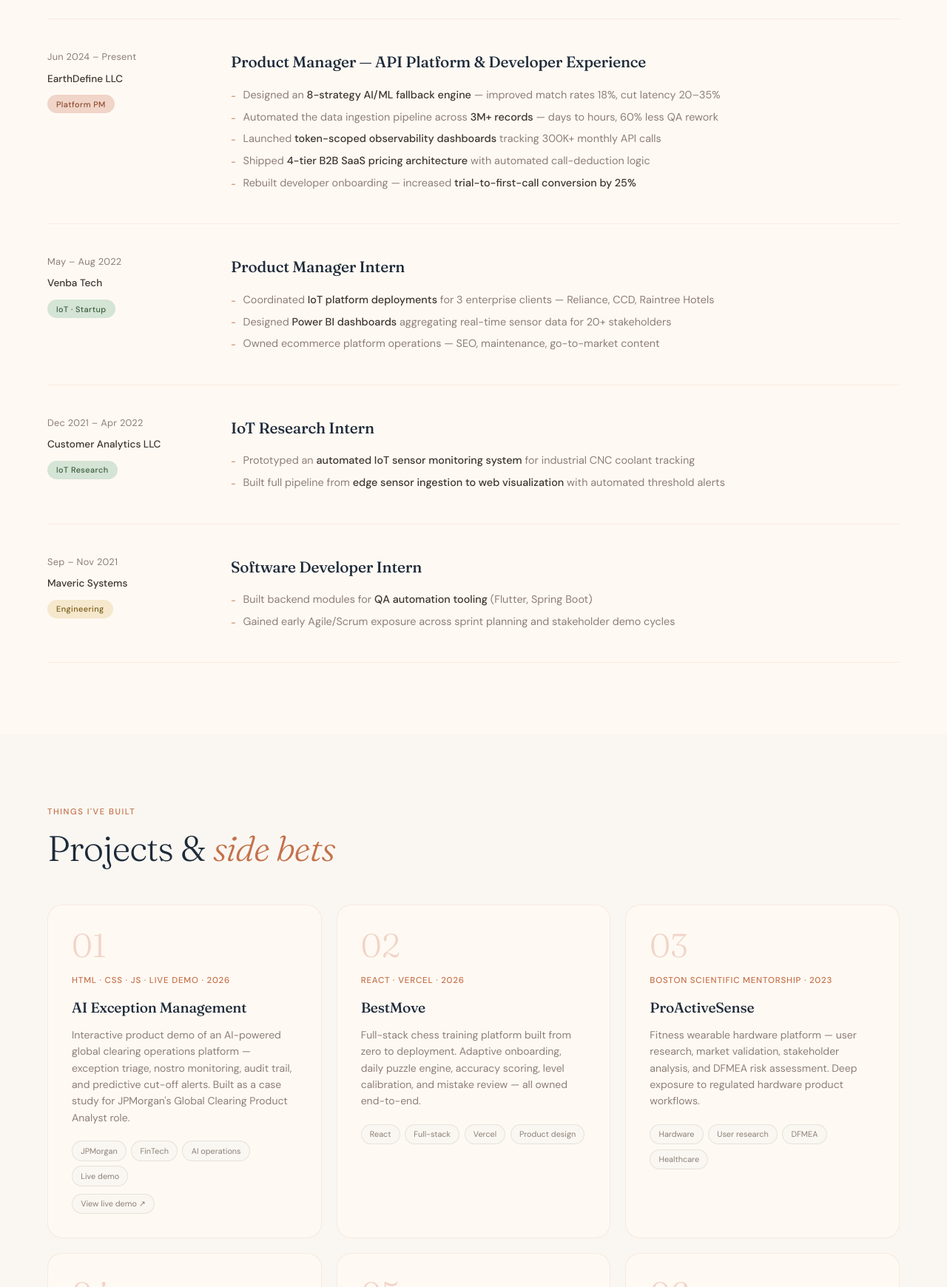
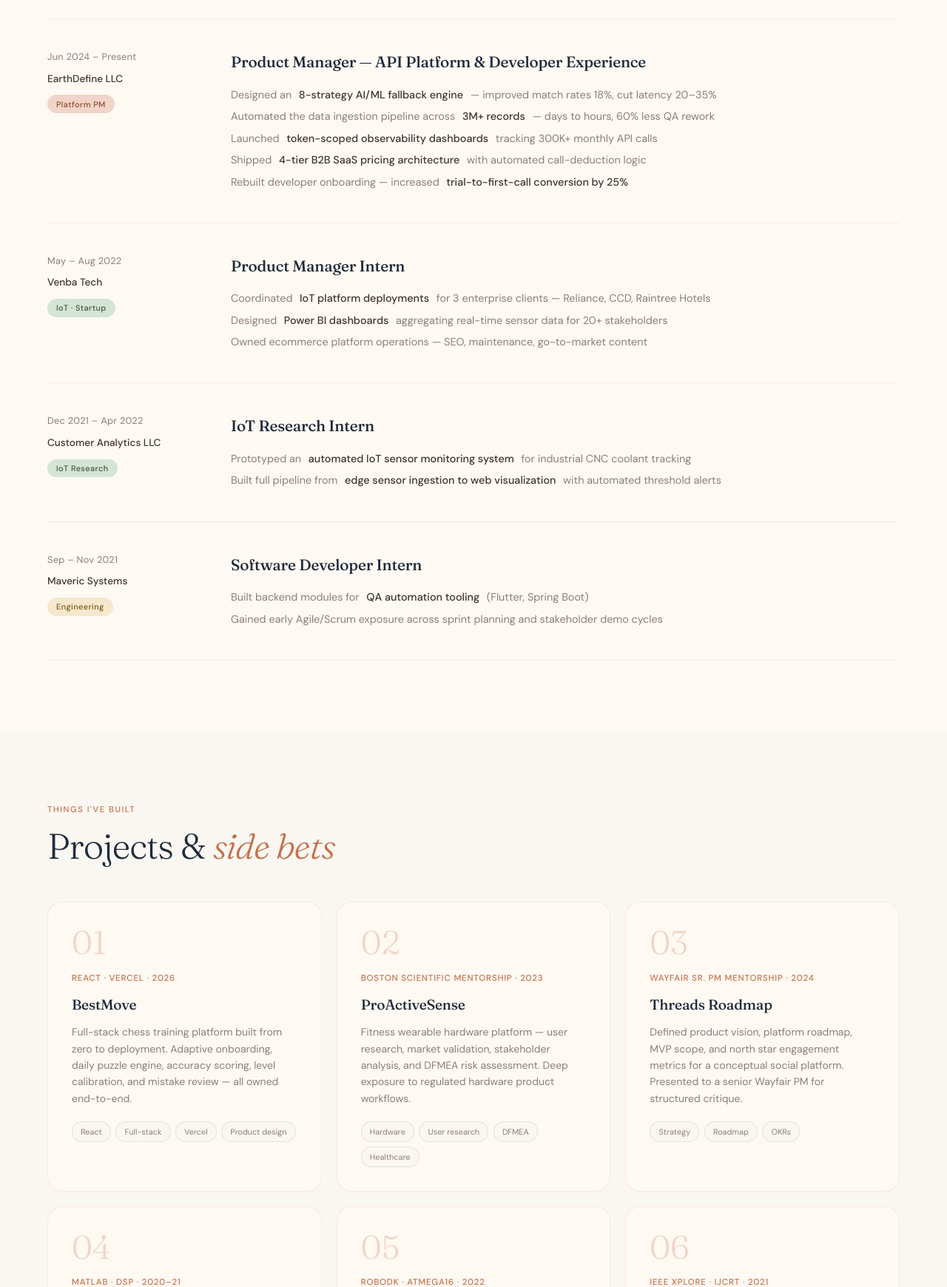
Before and after one commit to MeghaBhasker/megha-portfolio, a website built with Vite: page index.html in a window 1280 px wide. Shown: the part 1060-2800 px from the top of the page at 74% size. Built offline with nearby package versions, Linux system fonts and the light colour scheme.

```diff
--- a/index.html
+++ b/index.html
@@ -20,10 +20,10 @@
     <span></span><span></span><span></span>
   </button>
   <ul class="nav-links" id="nav-links">
-    <li><span class="bullet">-</span><span><a href="#experience" onclick="closeMenu()">Experience</a></span></li>
-    <li><span class="bullet">-</span><span><a href="#projects" onclick="closeMenu()">Projects</a></span></li>
-    <li><span class="bullet">-</span><span><a href="#skills" onclick="closeMenu()">Skills</a></span></li>
-    <li><span class="bullet">-</span><span><a href="#contact" onclick="closeMenu()">Contact</a></span></li>
+    <li><a href="#experience" onclick="closeMenu()">Experience</a></li>
+    <li><a href="#projects" onclick="closeMenu()">Projects</a></li>
+    <li><a href="#skills" onclick="closeMenu()">Skills</a></li>
+    <li><a href="#contact" onclick="closeMenu()">Contact</a></li>
   </ul>
 </nav>
 
@@ -76,11 +76,11 @@
       <div class="exp-right">
         <div class="exp-role">Product Manager &mdash; API Platform & Developer Experience</div>
         <ul class="exp-bullets">
-          <li><span class="bullet">-</span><span>Designed an <strong>8-strategy AI/ML fallback engine</strong> &mdash; improved match rates 18%, cut latency 20&ndash;35%</span></li>
-          <li><span class="bullet">-</span><span>Automated the data ingestion pipeline across <strong>3M+ records</strong> &mdash; days to hours, 60% less QA rework</span></li>
-          <li><span class="bullet">-</span><span>Launched <strong>token-scoped observability dashboards</strong> tracking 300K+ monthly API calls</span></li>
-          <li><span class="bullet">-</span><span>Shipped <strong>4-tier B2B SaaS pricing architecture</strong> with automated call-deduction logic</span></li>
-          <li><span class="bullet">-</span><span>Rebuilt developer onboarding &mdash; increased <strong>trial-to-first-call conversion by 25%</strong></span></li>
+          <li>Designed an <strong>8-strategy AI/ML fallback engine</strong> &mdash; improved match rates 18%, cut latency 20&ndash;35%</li>
+          <li>Automated the data ingestion pipeline across <strong>3M+ records</strong> &mdash; days to hours, 60% less QA rework</li>
+          <li>Launched <strong>token-scoped observability dashboards</strong> tracking 300K+ monthly API calls</li>
+          <li>Shipped <strong>4-tier B2B SaaS pricing architecture</strong> with automated call-deduction logic</li>
+          <li>Rebuilt developer onboarding &mdash; increased <strong>trial-to-first-call conversion by 25%</strong></li>
         </ul>
       </div>
     </div>
@@ -94,9 +94,9 @@
       <div class="exp-right">
         <div class="exp-role">Product Manager Intern</div>
         <ul class="exp-bullets">
-          <li><span class="bullet">-</span><span>Coordinated <strong>IoT platform deployments</strong> for 3 enterprise clients &mdash; Reliance, CCD, Raintree Hotels</span></li>
-          <li><span class="bullet">-</span><span>Designed <strong>Power BI dashboards</strong> aggregating real-time sensor data for 20+ stakeholders</span></li>
-          <li><span class="bullet">-</span><span>Owned ecommerce platform operations &mdash; SEO, maintenance, go-to-market content</span></li>
+          <li>Coordinated <strong>IoT platform deployments</strong> for 3 enterprise clients &mdash; Reliance, CCD, Raintree Hotels</li>
+          <li>Designed <strong>Power BI dashboards</strong> aggregating real-time sensor data for 20+ stakeholders</li>
+          <li>Owned ecommerce platform operations &mdash; SEO, maintenance, go-to-market content</li>
         </ul>
       </div>
     </div>
@@ -110,8 +110,8 @@
       <div class="exp-right">
         <div class="exp-role">IoT Research Intern</div>
         <ul class="exp-bullets">
-          <li><span class="bullet">-</span><span>Prototyped an <strong>automated IoT sensor monitoring system</strong> for industrial CNC coolant tracking</span></li>
-          <li><span class="bullet">-</span><span>Built full pipeline from <strong>edge sensor ingestion to web visualization</strong> with automated threshold alerts</span></li>
+          <li>Prototyped an <strong>automated IoT sensor monitoring system</strong> for industrial CNC coolant tracking</li>
+          <li>Built full pipeline from <strong>edge sensor ingestion to web visualization</strong> with automated threshold alerts</li>
         </ul>
       </div>
     </div>
@@ -125,8 +125,8 @@
       <div class="exp-right">
         <div class="exp-role">Software Developer Intern</div>
         <ul class="exp-bullets">
-          <li><span class="bullet">-</span><span>Built backend modules for <strong>QA automation tooling</strong> (Flutter, Spring Boot)</span></li>
-          <li><span class="bullet">-</span><span>Gained early Agile/Scrum exposure across sprint planning and stakeholder demo cycles</span></li>
+          <li>Built backend modules for <strong>QA automation tooling</strong> (Flutter, Spring Boot)</li>
+          <li>Gained early Agile/Scrum exposure across sprint planning and stakeholder demo cycles</li>
         </ul>
       </div>
     </div>
@@ -142,17 +142,6 @@
 
     <div class="project-card reveal">
       <div class="project-num">01</div>
-      <div class="project-meta">HTML &middot; CSS &middot; JS &middot; Live demo &middot; 2026</div>
-      <div class="project-title">AI Exception Management</div>
-      <div class="project-desc">Interactive product demo of an AI-powered global clearing operations platform &mdash; exception triage, nostro monitoring, audit trail, and predictive cut-off alerts. Built as a case study for JPMorgan&#39;s Global Clearing Product Analyst role.</div>
-      <div class="project-tags">
-        <span class="ptag">JPMorgan</span><span class="ptag">FinTech</span><span class="ptag">AI operations</span><span class="ptag">Live demo</span>
-      </div>
-      <a href="https://www.meghabhasker.me/exception-demo.html" target="_blank" class="ptag" style="display:inline-block;margin-top:10px;text-decoration:none">View live demo &#8599;</a>
-    </div>
-
-    <div class="project-card reveal">
-      <div class="project-num">02</div>
       <div class="project-meta">React &middot; Vercel &middot; 2026</div>
       <div class="project-title">BestMove</div>
       <div class="project-desc">Full-stack chess training platform built from zero to deployment. Adaptive onboarding, daily puzzle engine, accuracy scoring, level calibration, and mistake review &mdash; all owned end-to-end.</div>
@@ -162,7 +151,7 @@
     </div>
 
     <div class="project-card reveal">
-      <div class="project-num">03</div>
+      <div class="project-num">02</div>
       <div class="project-meta">Boston Scientific Mentorship &middot; 2023</div>
       <div class="project-title">ProActiveSense</div>
       <div class="project-desc">Fitness wearable hardware platform &mdash; user research, market validation, stakeholder analysis, and DFMEA risk assessment. Deep exposure to regulated hardware product workflows.</div>
@@ -172,7 +161,7 @@
     </div>
 
     <div class="project-card reveal">
-      <div class="project-num">04</div>
+      <div class="project-num">03</div>
       <div class="project-meta">Wayfair Sr. PM Mentorship &middot; 2024</div>
       <div class="project-title">Threads Roadmap</div>
       <div class="project-desc">Defined product vision, platform roadmap, MVP scope, and north star engagement metrics for a conceptual social platform. Presented to a senior Wayfair PM for structured critique.</div>
@@ -182,7 +171,7 @@
     </div>
 
     <div class="project-card reveal">
-      <div class="project-num">05</div>
+      <div class="project-num">04</div>
       <div class="project-meta">MATLAB &middot; DSP &middot; 2020&ndash;21</div>
       <div class="project-title">Mask Detection System</div>
       <div class="project-desc">Real-time AI-based compliance detection using MATLAB and DSP-based image processing. Continuous signal pipeline for industrial monitoring &mdash; published research output.</div>
@@ -192,7 +181,7 @@
     </div>
 
     <div class="project-card reveal">
-      <div class="project-num">06</div>
+      <div class="project-num">05</div>
       <div class="project-meta">RoboDK &middot; ATmega16 &middot; 2022</div>
       <div class="project-title">Industrial Robotics Sim</div>
       <div class="project-desc">Designed and built 6 functional robots with automated motion control. Simulated industrial workflow automation &mdash; hands-on hardware deployment experience.</div>
@@ -202,7 +191,7 @@
     </div>
 
     <div class="project-card reveal">
-      <div class="project-num">07</div>
+      <div class="project-num">06</div>
       <div class="project-meta">IEEE Xplore &middot; IJCRT &middot; 2021</div>
       <div class="project-title">Published Research</div>
       <div class="project-desc">Two published papers &mdash; IoT-based home automation with voice control (IEEE) and a smart home security system with real-time anomaly detection (IJCRT).</div>
@@ -286,7 +275,7 @@
     <div class="resume-card">
       <div class="resume-title">Resume</div>
       <div class="resume-sub">Download my latest resume &mdash; tailored for platform PM and industrial IoT roles.</div>
-      <a href="https://drive.google.com/uc?export=download&id=1IRcjjaIOIWUO4v2CUFEz_CGnZ5Vdivzq" target="_blank" class="resume-btn">⬇ Download Resume</a>
+      <a href="./megha_bhasker_resume.pdf" download class="resume-btn">⬇ Download Resume</a>
     </div>
   </div>
 </section>
```
